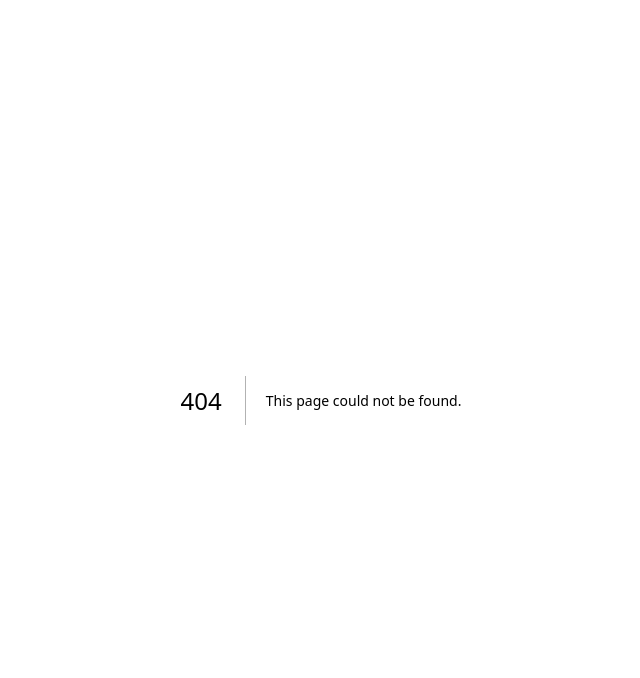
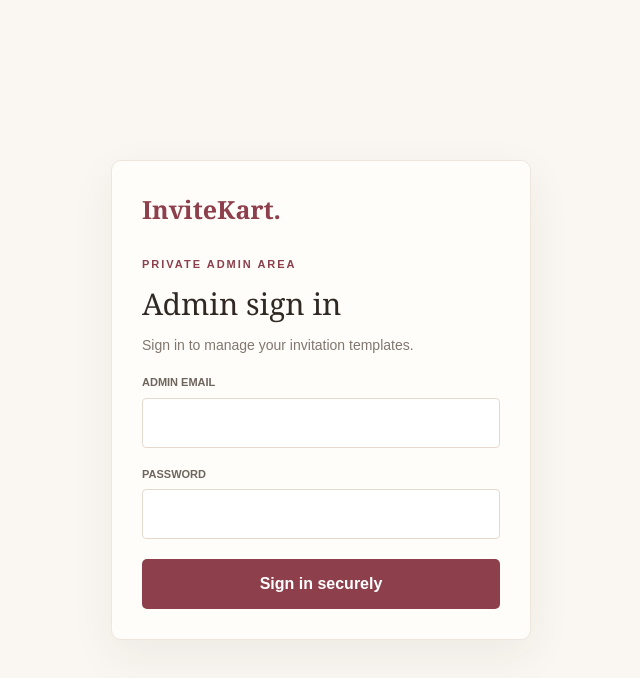
Before and after one commit to gaikwadsachin845-ship-it/invitekart, a Next.js app: page /admin/login in a window 1280 px wide. Before the commit this address had no page. Shown: the top 678 px of the page, without its empty margins (319-959 px from the left). Built offline with nearby package versions, Linux system fonts and the light colour scheme.

Commit message:
Add private admin sign-in page

```diff
--- /dev/null
+++ b/src/app/admin/login/page.tsx
@@ -0,0 +1,36 @@
+"use client";
+
+import { useState } from "react";
+import { useRouter } from "next/navigation";
+
+export default function AdminLoginPage() {
+  const router = useRouter();
+  const [email, setEmail] = useState("");
+  const [password, setPassword] = useState("");
+  const [error, setError] = useState("");
+  const [busy, setBusy] = useState(false);
+  async function submit(event: React.FormEvent) {
+    event.preventDefault(); setBusy(true); setError("");
+    try {
+      const response = await fetch("/api/admin/login", { method: "POST", headers: { "Content-Type": "application/json" }, body: JSON.stringify({ email, password }) });
+      const result = await response.json();
+      if (!response.ok) throw new Error(result.error || "Sign in failed");
+      router.replace("/admin/templates"); router.refresh();
+    } catch (err) { setError(err instanceof Error ? err.message : "Sign in failed"); }
+    finally { setBusy(false); }
+  }
+  return <main style={{ minHeight: "100vh", display: "grid", placeItems: "center", background: "#faf7f2", padding: 20, fontFamily: "Arial,sans-serif", color: "#302923" }}>
+    <form onSubmit={submit} style={{ width: "100%", maxWidth: 420, background: "#fffdfa", border: "1px solid #eee5dc", borderRadius: 10, padding: 30, boxShadow: "0 15px 45px #30292310" }}>
+      <a href="/" style={{ color: "#8d3f4b", textDecoration: "none", fontFamily: "Georgia,serif", fontSize: 25, fontWeight: 700 }}>InviteKart.</a>
+      <p style={{ color: "#8d3f4b", fontSize: 11, letterSpacing: 2, fontWeight: 700, marginTop: 28 }}>PRIVATE ADMIN AREA</p>
+      <h1 style={{ fontFamily: "Georgia,serif", fontSize: 30, margin: "8px 0" }}>Admin sign in</h1>
+      <p style={{ color: "#81776e", fontSize: 14, lineHeight: 1.6 }}>Sign in to manage your invitation templates.</p>
+      <label style={label}>ADMIN EMAIL</label><input type="email" required autoComplete="username" value={email} onChange={e => setEmail(e.target.value)} style={field} />
+      <label style={label}>PASSWORD</label><input type="password" required autoComplete="current-password" value={password} onChange={e => setPassword(e.target.value)} style={field} />
+      {error && <p role="alert" style={{ color: "#a12f36", fontSize: 13 }}>{error}</p>}
+      <button disabled={busy} style={{ width: "100%", marginTop: 20, padding: 13, border: 0, borderRadius: 5, background: "#8d3f4b", color: "white", fontWeight: 700, cursor: "pointer" }}>{busy ? "Signing in…" : "Sign in securely"}</button>
+    </form>
+  </main>;
+}
+const label: React.CSSProperties = { display: "block", fontSize: 11, fontWeight: 700, margin: "18px 0 7px", color: "#6e655d" };
+const field: React.CSSProperties = { width: "100%", padding: 12, border: "1px solid #e5d9ce", borderRadius: 4, background: "white", boxSizing: "border-box" };
```
